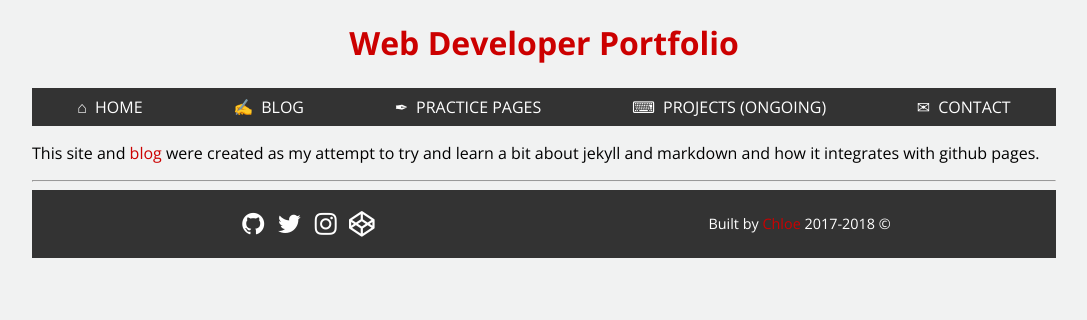
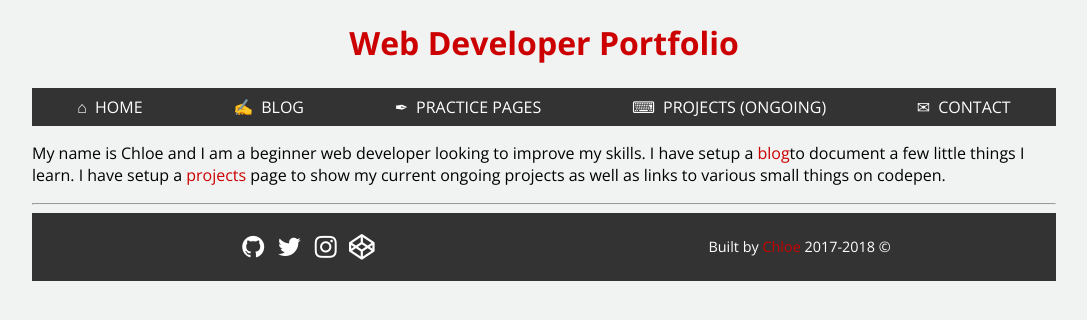
Before and after one commit to cguttweb/cguttweb.github.io, a Jekyll site: the page built from index.html, in a window 1280 px wide. Shown: the top 320 px of the page, without its empty margins (96-1183 px from the left). Built offline with Jekyll 4.4.1, drawn with Linux system fonts in a browser that asks for light colours; nearby versions of some CDN libraries.

```diff
--- a/blog/index.html
+++ b/blog/index.html
@@ -4,7 +4,7 @@ title: Web Development Blog
 ---
 	<h1>{{ page.title }}</h1>
 					{% include nav.html %}
-	<p>I will attempt to document my progress as I (try to) improve my front end skills particularly around <a href="https://www.javascript.com" target="_blank">JavaScript</a>, <a href="https://jquery.com" target="_blank">jQuery</a> and the <a href="https://getbootstrap.com" target="_blank">Twitter Bootstrap</a> framework. Although as usual I will probably be trying other things in between probably dabbling in a bit of markdown and learning a bit more about Linux. </p>
+	<p>This site and <a href="/blog" target="_blank">blog</a> were created as my attempt to try and learn a bit about jekyll and markdown and how it integrates with github pages. I will attempt to document my progress as I (try to) improve my front end skills particularly around <a href="https://www.javascript.com" target="_blank">JavaScript</a>, <a href="https://jquery.com" target="_blank">jQuery</a> and the <a href="https://getbootstrap.com" target="_blank">Twitter Bootstrap</a> framework. Although as usual I will probably be trying other things in between probably dabbling in a bit of markdown and learning a bit more about Linux. </p>
 
 	<ul class="posts">
 
--- a/index.html
+++ b/index.html
@@ -5,6 +5,6 @@ title: Web Developer Portfolio
 
 
 <div class="content">
-	<p>This site and <a href="/blog" target="_blank">blog</a> were created as my attempt to try and learn a bit about jekyll and markdown and how it integrates with github pages.</p>
+	<p>My name is Chloe and I am a beginner web developer looking to improve my skills. I have setup a <a href="/blog">blog</a>to document a few little things I learn. I have setup a <a href="/projects">projects</a> page to show my current ongoing projects as well as links to various small things on codepen.</p>
 
 </div>
```
Also changed, not shown: _posts/2018-01-01-2018-is-here.md (added, +11 -0 lines).
